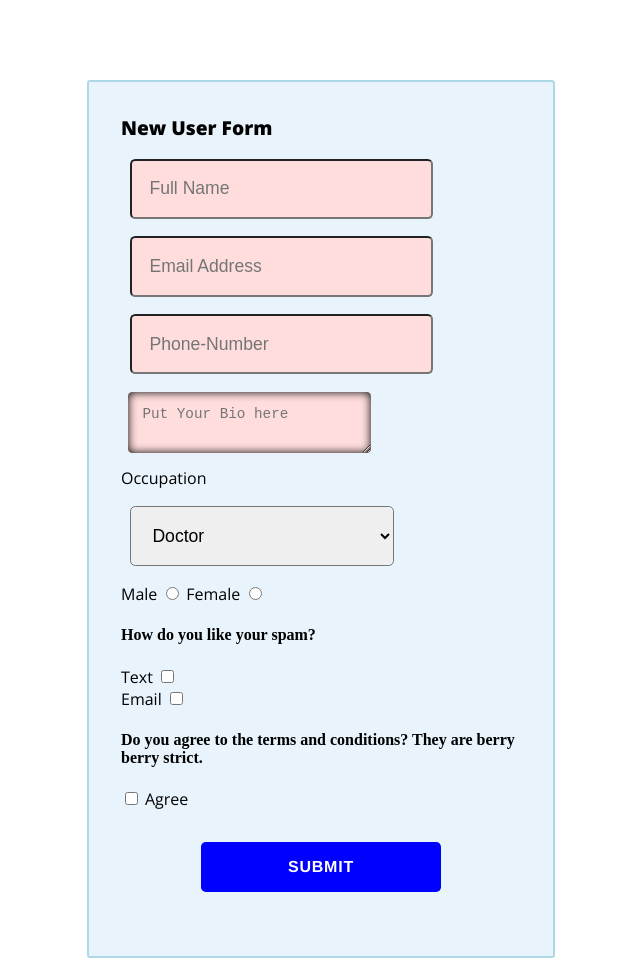
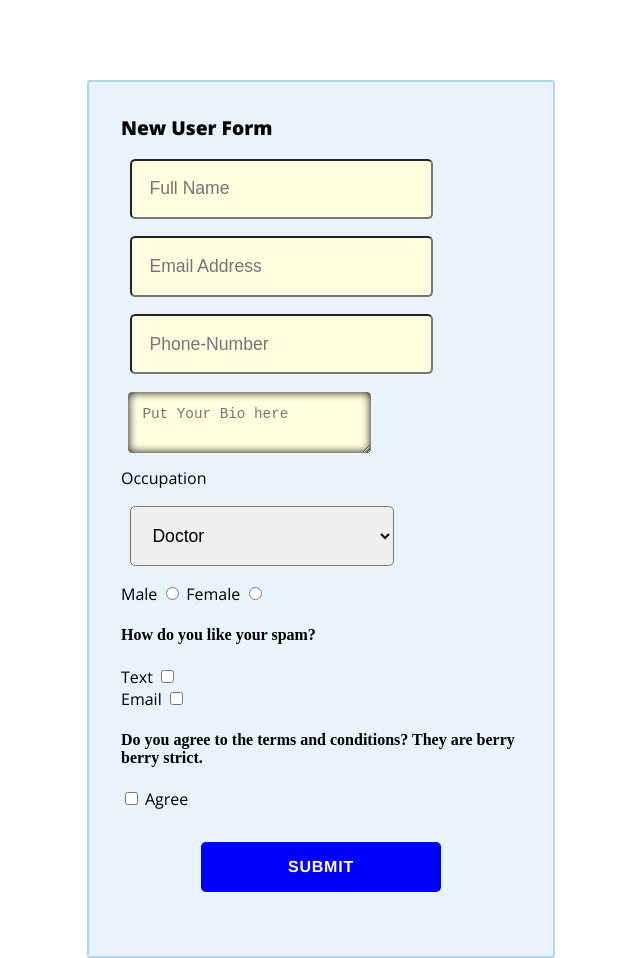
Before and after one commit to hifilorau/tiy-form, a plain HTML site: page index.html in a window 1280 px wide. Shown: the whole page, without its empty margins (319-959 px from the left). Drawn offline with nearby package versions, Linux system fonts and the light colour scheme.

Commit message:
swapped out invalid's for now

```diff
--- a/style.css
+++ b/style.css
@@ -5,7 +5,7 @@
   width: 15em;
   font-size: 1.1em;
   border-radius: .3em;
-  background: linear-gradient(top, #e1ffff 0%, #e1ffff 7%, #e1ffff 12%, #fdffff 12%, #e6f8fd 30%, #c8eefb 54%, #bee4f8 75%, #b1d8f5 100%););
+
 
 }
 
@@ -16,16 +16,14 @@
 
 }
 
-input[type="text"], input[type="checkbox"], textarea,
+input[type="text"], input[type="checkbox"], input:required
 {
   font-family: 'Open-Sans', sans-serif;
   background-color: lightyellow;
   cursor: pointer;
 }
 
-input:invalid {
-  background-color: #ffdddd;
-}
+
 
 select {
   cursor: pointer;
@@ -77,7 +75,7 @@ label {
 textarea {
   border: none;
   box-shadow:inset 0 0 10px #000;
-  background-color:#ffdddd;
+  background-color:lightyellow;
 }
 
 
```
